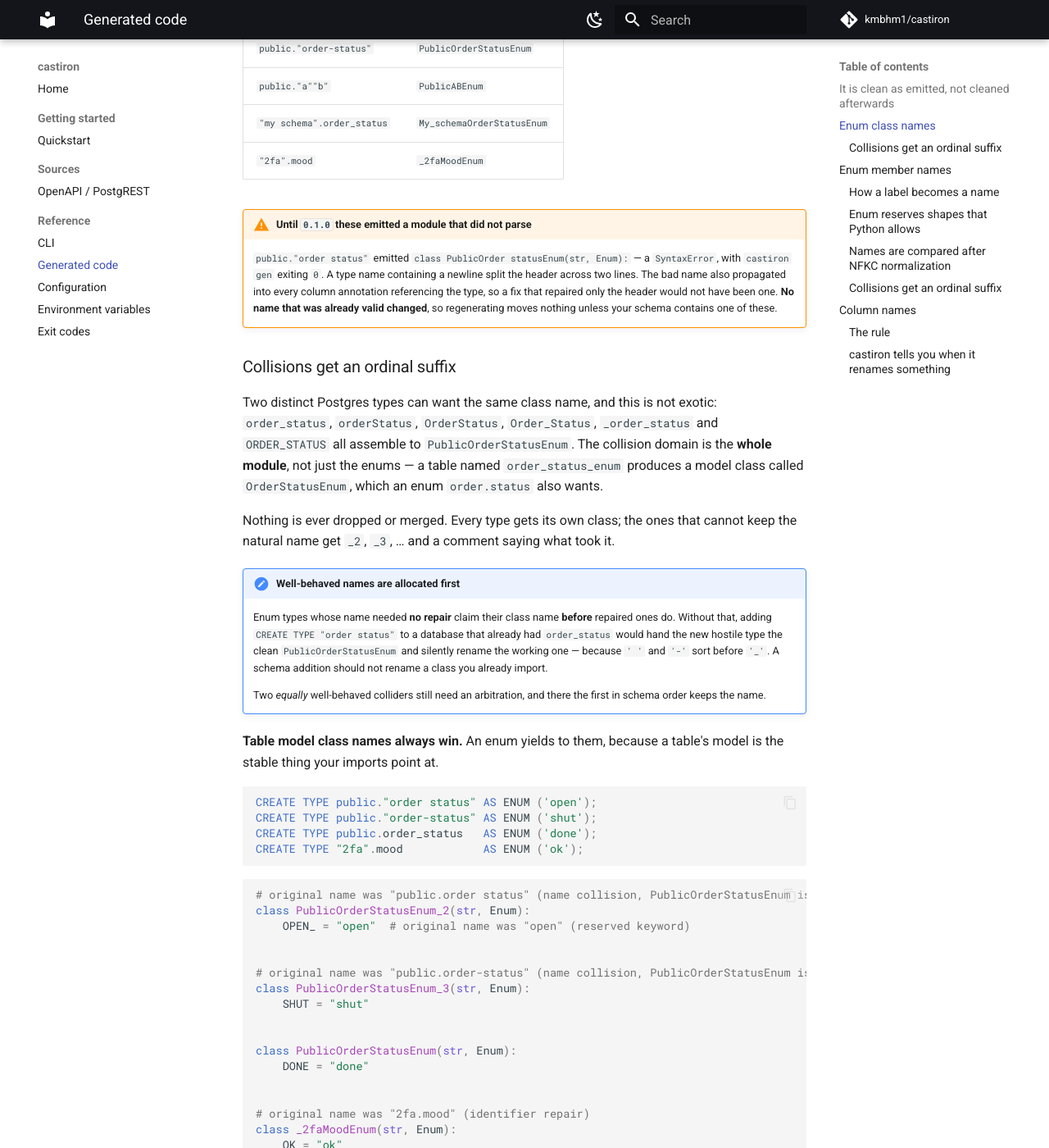
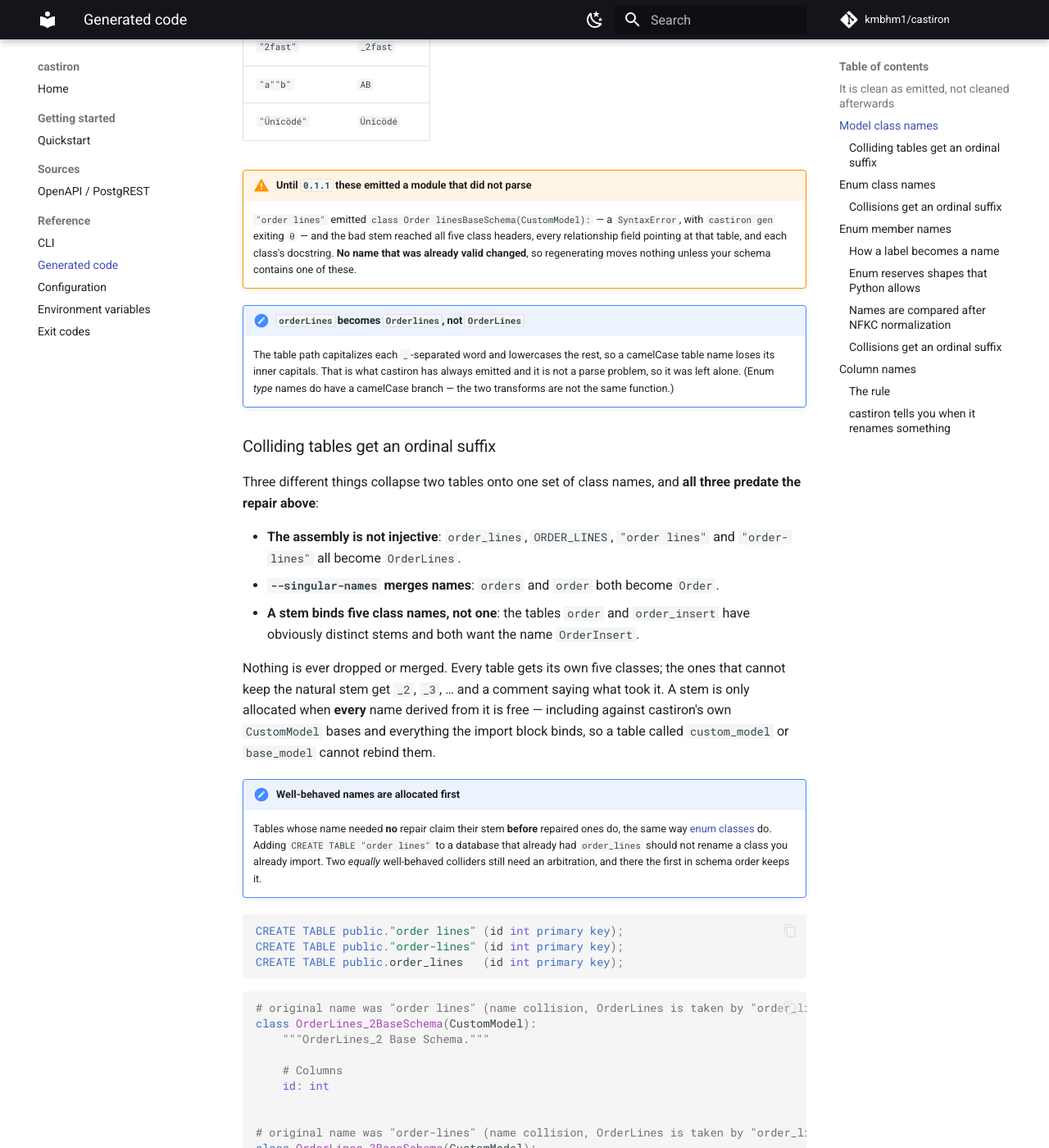
Before and after one commit to kmbhm1/castiron, an MkDocs documentation site: the page built from docs/reference/generated-code.md, in a window 1280 px wide and 1400 px high, scrolled down 1849 px. Shown: the whole window at 82% size. Built offline with MkDocs 1.6.1 and Material for MkDocs 9.7.7, drawn with Linux system fonts in a browser that asks for light colours; comment, search, counter and statistics services are not loaded; some of the changed text lies outside the part shown.

Commit message:
docs(reference): document model class naming
The rule, the three collision sources, the `# original name was ...` comment and
the stderr notice, with every example regenerated from the real transform.

Refs: CI-130

````diff
--- a/docs/reference/generated-code.md
+++ b/docs/reference/generated-code.md
@@ -41,6 +41,122 @@ That sweep covers **all four** corpus inputs, including the deliberately identif
 Until `0.1.0` it covered three: the hostile input emitted a module that did not parse, and a
 linter has nothing to say about a file it cannot read. [Column names are now
 repaired](#column-names), so the carve-out is gone rather than merely unused.
+
+## Model class names
+
+Every table produces a **class stem** — `orders` → `Orders` — and five classes hang off it:
+`OrdersBaseSchema`, `OrdersParent`, `OrdersInsert`, `OrdersUpdate` and the operational `Orders`.
+A table name is a quoted identifier in Postgres, so `CREATE TABLE "order lines"` is legal and
+PostgREST reports it verbatim.
+
+The rule, in order:
+
+1. **Sanitize, then PascalCase.** Every character Python will not accept inside an identifier
+   becomes `_` — the same map the [column](#column-names) and [enum label](#enum-member-names)
+   paths use — and `to_pascal_case` then splits on `_`. So a space or a hyphen becomes a word
+   boundary: `"order lines"` → `OrderLines`. A leading digit gains one `_`. Unicode is **kept**:
+   `Ünïcödé` comes through untouched.
+2. **Singularize first, when `--singular-names` is set.** `orders` → `Order`.
+3. **Collision resolution** — see below.
+
+| Postgres table | Class stem |
+| --- | --- |
+| `order_lines` | `OrderLines` |
+| `"order lines"` | `OrderLines` |
+| `"order-lines"` | `OrderLines` |
+| `ORDER_LINES` | `OrderLines` |
+| `"2fast"` | `_2fast` |
+| `"a""b"` | `AB` |
+| `"Ünïcödé"` | `Ünïcödé` |
+
+!!! warning "Until `0.1.1` these emitted a module that did not parse"
+    `"order lines"` emitted `class Order linesBaseSchema(CustomModel):` — a `SyntaxError`, with
+    `castiron gen` exiting `0` — and the bad stem reached all five class headers, every relationship
+    field pointing at that table, and each class's docstring. **No name that was already valid
+    changed**, so regenerating moves nothing unless your schema contains one of these.
+
+!!! note "`orderLines` becomes `Orderlines`, not `OrderLines`"
+    The table path capitalizes each `_`-separated word and lowercases the rest, so a camelCase
+    table name loses its inner capitals. That is what castiron has always emitted and it is not a
+    parse problem, so it was left alone. (Enum *type* names do have a camelCase branch — the two
+    transforms are not the same function.)
+
+### Colliding tables get an ordinal suffix
+
+Three different things collapse two tables onto one set of class names, and **all three predate
+the repair above**:
+
+* **The assembly is not injective**: `order_lines`, `ORDER_LINES`, `"order lines"` and
+  `"order-lines"` all become `OrderLines`.
+* **`--singular-names` merges names**: `orders` and `order` both become `Order`.
+* **A stem binds five class names, not one**: the tables `order` and `order_insert` have obviously
+  distinct stems and both want the name `OrderInsert`.
+
+Nothing is ever dropped or merged. Every table gets its own five classes; the ones that cannot keep
+the natural stem get `_2`, `_3`, … and a comment saying what took it. A stem is only allocated when
+**every** name derived from it is free — including against castiron's own `CustomModel` bases and
+everything the import block binds, so a table called `custom_model` or `base_model` cannot rebind
+them.
+
+!!! note "Well-behaved names are allocated first"
+    Tables whose name needed **no** repair claim their stem **before** repaired ones do, the same
+    way [enum classes](#enum-class-names) do. Adding `CREATE TABLE "order lines"` to a database that
+    already had `order_lines` should not rename a class you already import. Two *equally*
+    well-behaved colliders still need an arbitration, and there the first in schema order keeps it.
+
+```sql
+CREATE TABLE public."order lines" (id int primary key);
+CREATE TABLE public."order-lines" (id int primary key);
+CREATE TABLE public.order_lines   (id int primary key);
+```
+
+```python
+# original name was "order lines" (name collision, OrderLines is taken by "order_lines")
+class OrderLines_2BaseSchema(CustomModel):
+    """OrderLines_2 Base Schema."""
+
+    # Columns
+    id: int
+
+
+# original name was "order-lines" (name collision, OrderLines is taken by "order_lines")
+class OrderLines_3BaseSchema(CustomModel):
+    """OrderLines_3 Base Schema."""
+
+    # Columns
+    id: int
+
+
+class OrderLinesBaseSchema(CustomModel):
+    """OrderLines Base Schema."""
+
+    # Columns
+    id: int
+```
+
+The comment is repeated above **every** class the stem produces, because a class header carries
+nothing else of the source: once the stem is repaired the Postgres table name is otherwise
+unrecoverable from the module. It is emitted **only** when the name changed.
+
+**Relationship fields follow the resolved class**, never the one the table name suggests — a
+foreign key into `"order lines"` is annotated `list[OrderLines_2]` above, not `list[OrderLines]`.
+Their *field* names are model fields, so they follow the [column rule](#the-rule) instead: a table
+called `"order lines"` gives `order_lines: list[...]`, and one called `class` gives `field_class`.
+
+`castiron gen` prints one aggregated line to stderr when a table is renamed:
+
+```
+castiron: 2 tables are not emitted under the class name their name suggests
+(order lines -> OrderLines_2 (name collision, OrderLines is taken by order_lines),
+order-lines -> OrderLines_3 (name collision, OrderLines is taken by order_lines)) -- the
+original table name is preserved in a comment above each generated class, so the module
+still records which table it came from; only the Python class name differs.
+```
+
+!!! warning "The same positional caveat as everywhere else"
+    Ordinal suffixes are positional, so adding a table upstream that sorts before an existing
+    collider renumbers the later ones. Allocating unrepaired names first removes the common case —
+    a hostile name displacing a well-behaved one — but not the general one.
 
 ## Enum class names
 
@@ -100,8 +216,9 @@ natural name get `_2`, `_3`, … and a comment saying what took it.
     Two *equally* well-behaved colliders still need an arbitration, and there the first in schema
     order keeps the name.
 
-**Table model class names always win.** An enum yields to them, because a table's model is the
-stable thing your imports point at.
+**[Table model class names](#model-class-names) always win.** Model class stems are allocated
+first and an enum yields to them — including to a stem that itself carries an ordinal — because a
+table's model is the stable thing your imports point at.
 
 ```sql
 CREATE TYPE public."order status" AS ENUM ('open');
````
Also changed, not shown: docs/getting-started/quickstart.md (+1 -1 lines).
